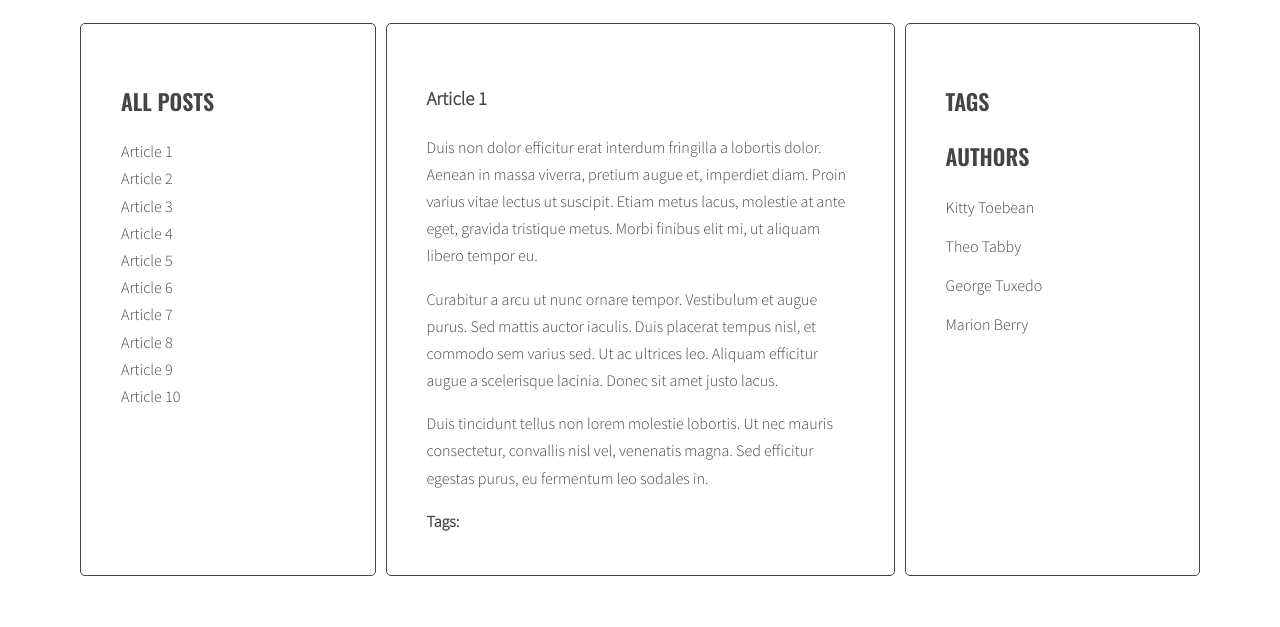
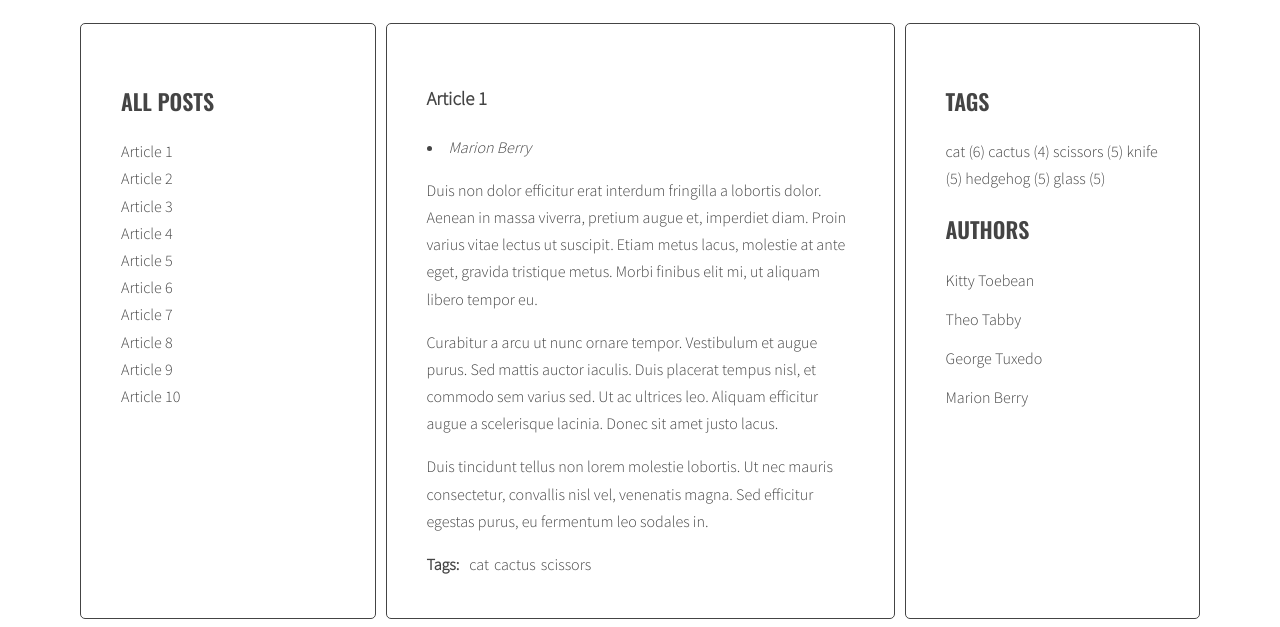
Before and after one commit to anngorska/javascript-blog, a website: page index.html in a window 1280 px wide. Shown: the part 220-847 px from the top of the page. Before the commit the page ends 804 px from the top, so only its background shows below. Drawn offline with nearby package versions, Linux system fonts and the light colour scheme.

Commit message:
Add calculateTagsParams

```diff
--- a/js/script.js
+++ b/js/script.js
@@ -42,7 +42,7 @@ const optArticleSelector = '.post',
   optTitleListSelector = '.titles',
   optArticleTagsSelector = '.post-tags .list',
   optArticleAuthorSelector = '.post-author',
-  optTagsListSelector = '.tags .list';
+  optTagsListSelector = '.list.tags';
 
 function generateTitleLinks(customSelector = ''){
 
@@ -83,8 +83,27 @@ function generateTitleLinks(customSelector = ''){
 }
 generateTitleLinks();
 
+function calculateTagsParams(tags){
+
+  const params = {
+    max: 0,
+    min: 999999
+  }
+
+  for(let tag in tags){
+    if(tags[tag] > params.max) {
+      params.max = tags[tag];
+    }
+    else(tags[tag] < params.min); {
+      params.min = tags[tag];
+    }
+  }
+
+  return params;
+}
+
 function generateTags(){
-  /* [NEW] create a new variable allTags with an empty array */
+  /* [NEW] create a new variable allTags with an empty object */
   let allTags = {};
 
   /* [DONE]find all articles */
@@ -116,11 +135,13 @@ function generateTags(){
       html = html + linkHTML;
 
       /* [NEW] check if this link is NOT already in allTags */
-      if(allTags.indexOf(linkHTML) == -1){
-        /* [NEW] add generated code to allTags array */
-        allTags.push(linkHTML);
+      if(!allTags.hasOwnProperty(tag)){
+        /* [NEW] add tag to allTags object */
+        allTags[tag] = 1;
+      } else {
+        allTags[tag]++;
       }
-      console.log('allTags', allTags);
+
 
     /* [DONE]END LOOP: for each tag */
     }
@@ -138,10 +159,23 @@ function generateTags(){
   }
   /* [NEW] find list of tags in right column */
   const tagList = document.querySelector(optTagsListSelector);
+  console.log('tagList:', tagList)
 
-  /* [NEW] add html from allTags to tagList */
-  tagList.innerHTML = allTags.join(' ');
+  const tagsParams = calculateTagsParams(allTags);
+  console.log('tagsParams:', tagsParams)
 
+  /* [NEW] create variable for all links HTML code */
+  let allTagsHTML = '';
+
+  /* [NEW] START LOOP: for each tag in allTags: */
+  for(let tag in allTags){
+    /* [NEW] generate code of a link and add it to allTagsHTML */
+    allTagsHTML += tag + ' (' + allTags[tag] + ') ';
+    /* [NEW] END LOOP: for each tag in allTags: */
+  }
+
+  /* [NEW] add html from allTagsHTML to tagList */
+   tagList.innerHTML = allTagsHTML;
 }
 generateTags();
 
@@ -156,7 +190,7 @@ function tagClickHandler(event){
   const href = clickedElement.getAttribute('href');
 
   /* [DONE]make a new constant "tag" and extract tag from the "href" constant */
-  const tag = href.replace('#tag-', '');
+  const tag = href.replace('#tag-','');
 
   /* [DONE]find all tag links with class active */
   const activeTagLinks = document.querySelectorAll('a.active[href^="#tag-"]');
```
Also changed, not shown: index.html (+0 -12 lines).
